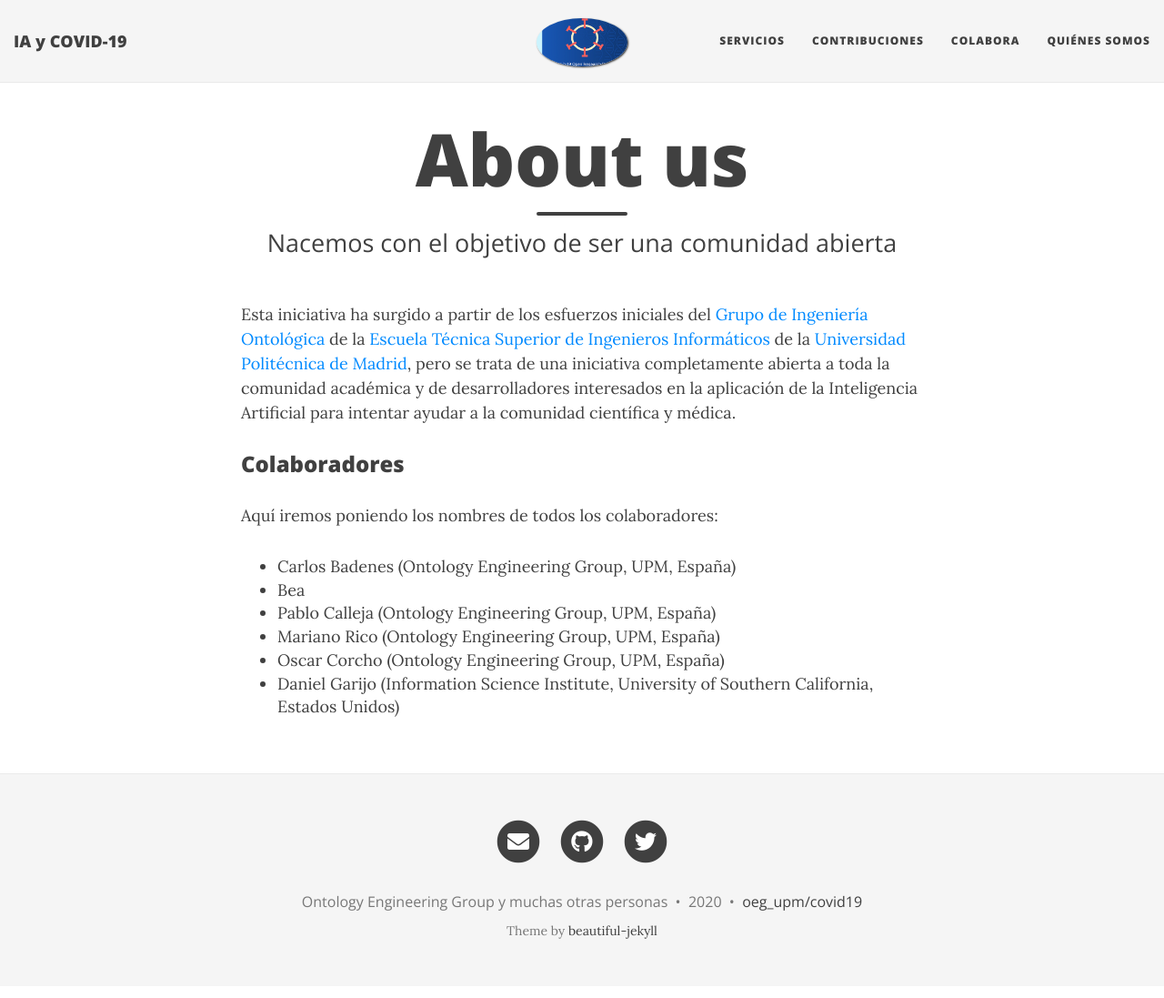
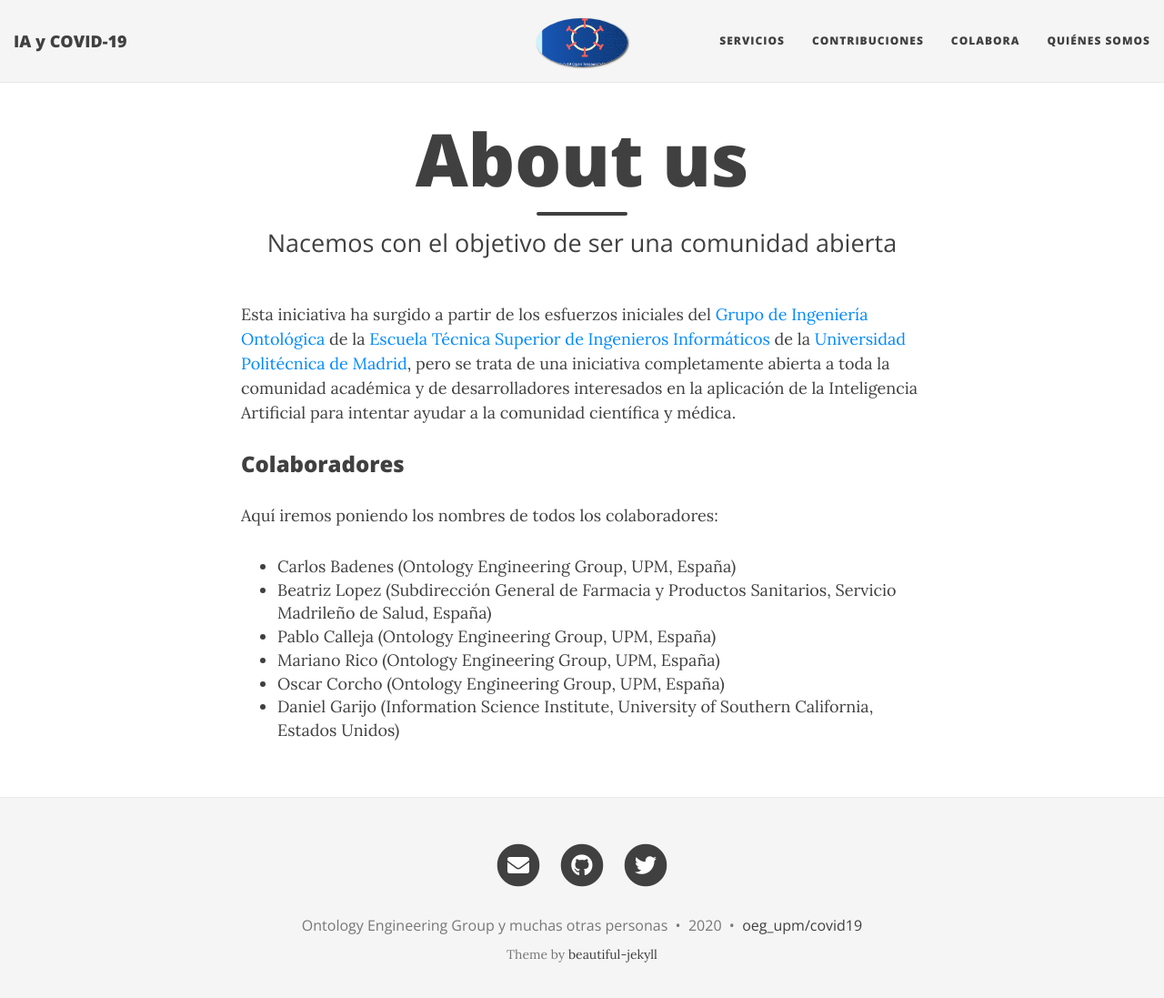
Before and after one commit to oeg-upm/covid19, a Jekyll site: the page built from aboutus.md, in a window 1280 px wide and 1110 px high. Shown: the top 1097 px of the window at 91% size. Built offline with Jekyll 4.4.1, drawn with Linux system fonts in a browser that asks for light colours; nearby versions of some CDN libraries.

Commit message:
added affiliation to Beatriz

```diff
--- a/aboutus.md
+++ b/aboutus.md
@@ -9,7 +9,7 @@ Esta iniciativa ha surgido a partir de los esfuerzos iniciales del [Grupo de Ing
 ### Colaboradores
 Aquí iremos poniendo los nombres de todos los colaboradores:
 - Carlos Badenes (Ontology Engineering Group, UPM, España)
-- Bea
+- Beatriz Lopez (Subdirección General de Farmacia y Productos Sanitarios, Servicio Madrileño de Salud, España)
 - Pablo Calleja (Ontology Engineering Group, UPM, España)
 - Mariano Rico (Ontology Engineering Group, UPM, España)
 - Oscar Corcho (Ontology Engineering Group, UPM, España)
```
